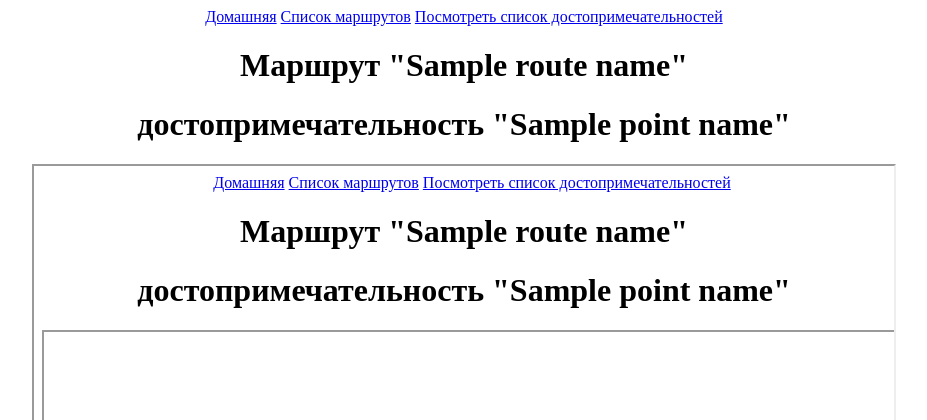
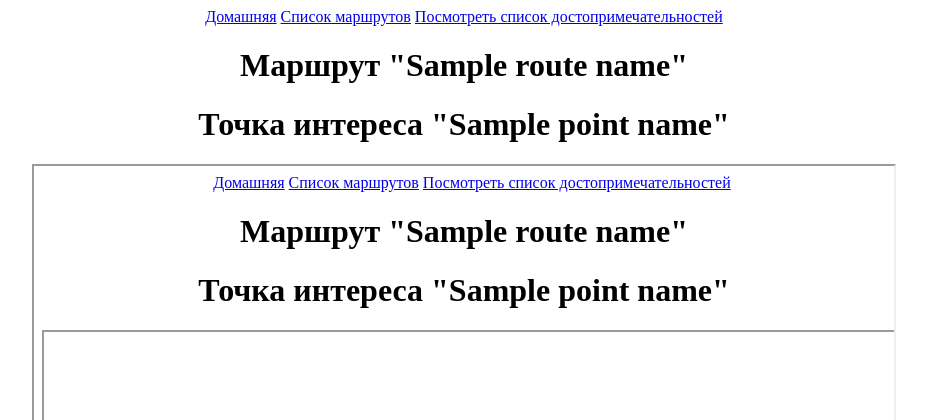
Before and after one commit to VladislavLeb/HackHealth, a Flask app: template app/templates/map.html in a window 1280 px wide. Shown: the top 420 px of the page, without its empty margins (176-1103 px from the left). Run offline with Flask 2, Linux system fonts and the light colour scheme; the template is opened without the code that fills it: most values are stand-ins (such as "Sample title", 1, 10 or a date in 2020).

Commit message:
fix point name

```diff
--- a/app/templates/map.html
+++ b/app/templates/map.html
@@ -11,7 +11,7 @@
     <h1>Маршрут "{{ routeName }}"</h1>
 {% endif %}
 {% if pointName  %}
-    <h1>достопримечательность "{{ pointName }}"</h1>
+    <h1>Точка интереса "{{ pointName }}"</h1>
 {% endif %}
 <iframe src="{{ url }}" width="860" height="700" frameborder="1" allowfullscreen="true"></iframe>
 {% if desc  %}
```
